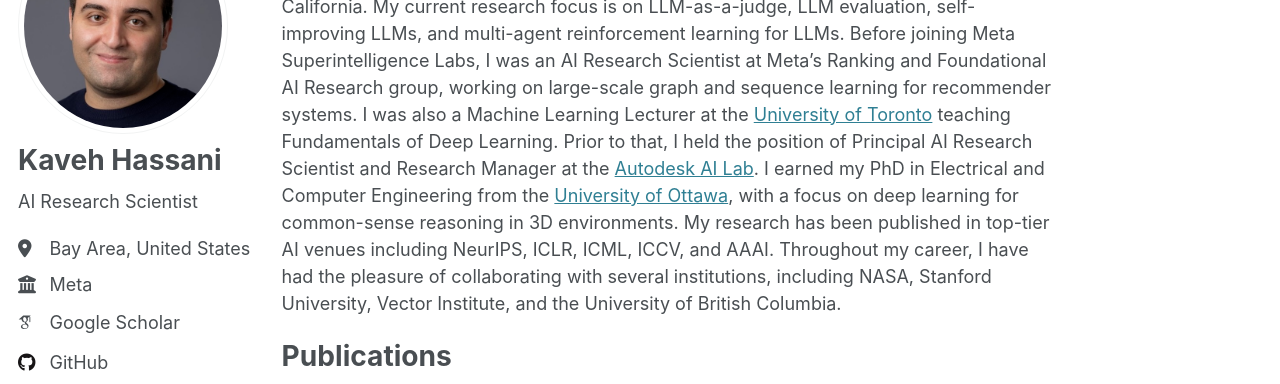
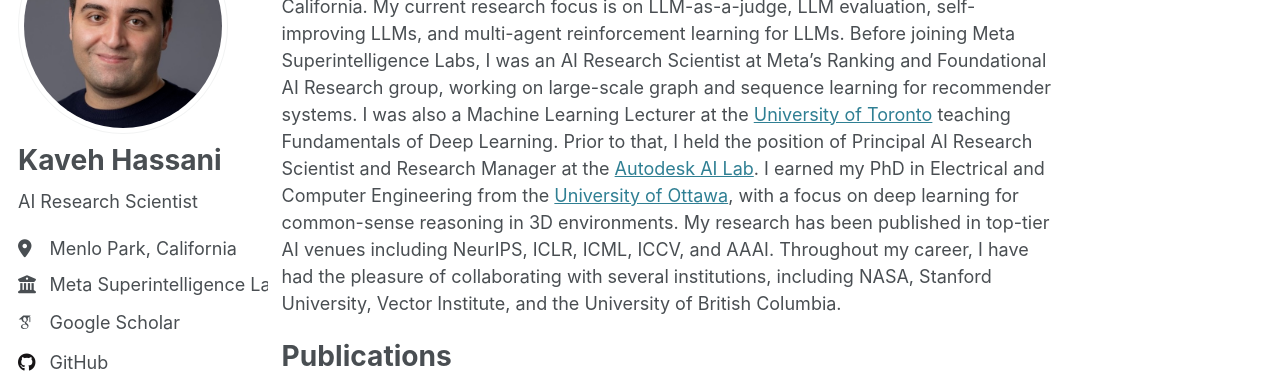
Before and after one commit to kavehhassani/kavehhassani.github.io, a Jekyll site: the page built from _pages/about.md, in a window 1280 px wide. Shown: the part 181-565 px from the top of the page. Built offline with Jekyll 4.4.1, drawn with Linux system fonts in a browser that asks for light colours; some web fonts are replaced.

Commit message:
Update _config.yml

```diff
--- a/_config.yml
+++ b/_config.yml
@@ -26,8 +26,8 @@ author:
   name             : "Kaveh Hassani"
   pronouns         : # example: "she/her"
   bio              : "AI Research Scientist"
-  location         : "Bay Area, United States"
-  employer         : "Meta"
+  location         : "Menlo Park, California"
+  employer         : "Meta Superintelligence Labs"
   uri              : # URL
   email            :
 
```
